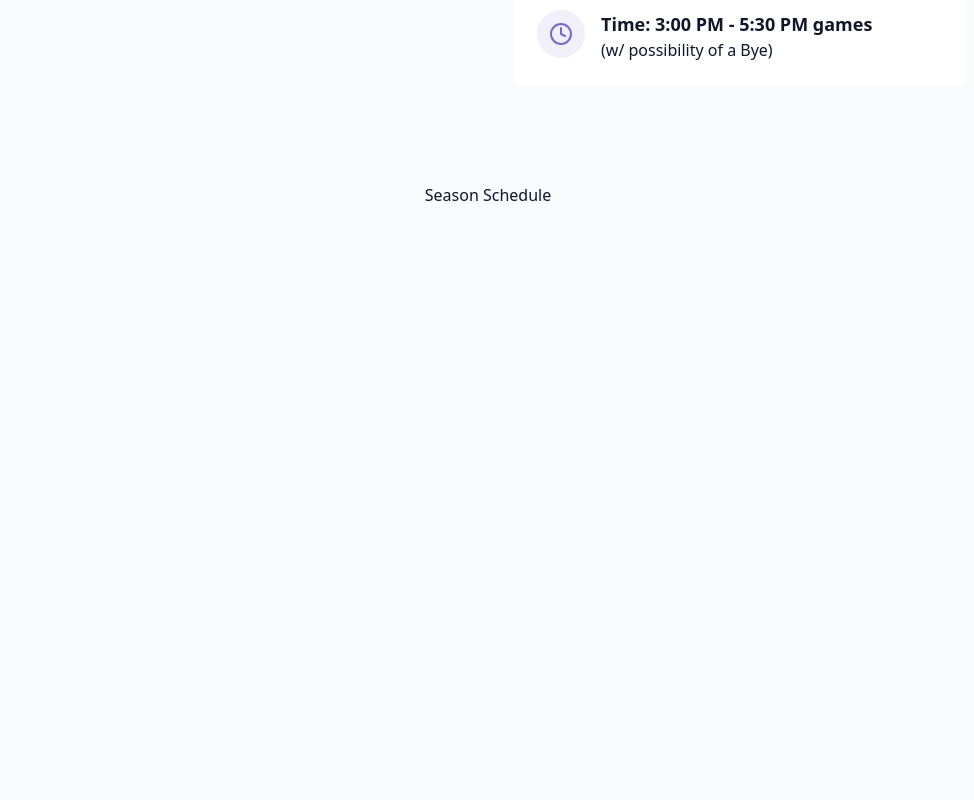
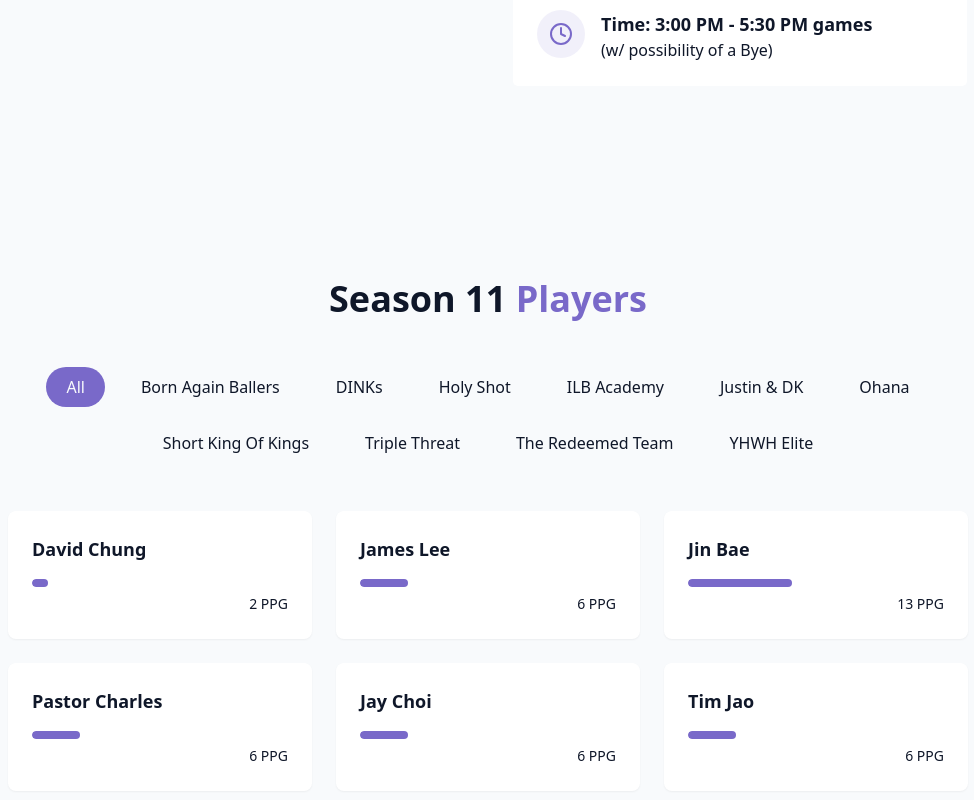
Before and after one commit to DevDave0/tapla-ball11, a React (Vite) app: page / in a window 1280 px wide. Shown: the part 1970-2770 px from the top of the page, without its empty margins (152-1126 px from the left). Before the commit the page ends 2177 px from the top, so only its background shows below. Built offline with nearby package versions, Linux system fonts and the light colour scheme.

Commit message:
roster and teams

```diff
--- a/src/components/Navbar.jsx
+++ b/src/components/Navbar.jsx
@@ -6,9 +6,9 @@ import { Menu, X } from "lucide-react";
 const navItems = [
     {name: "Home", href: "#hero"},
     {name: "Overview", href: "#about"},
+    {name: "Teams & Players", href: "#roster"},
     {name: "Stats", href: "#stats"},
     {name: "Schedule", href: "#schedule"},
-    {name: "Roster", href: "#roster"},
 ]
 
 export const Navbar = () => {
--- a/src/components/RosterSection.jsx
+++ b/src/components/RosterSection.jsx
@@ -1,8 +1,116 @@
+import { useState } from "react";
+import { cn } from "../lib/utils";
 
 
+const roster = [
+    //Holy Shot
+    {name: "David Chung", PPG: 2, teamName: "Holy Shot"},
+    {name: "James Lee", PPG: 6, teamName: "Holy Shot"},
+
+    //The Redeemed Team
+    {name: "Jin Bae", PPG: 13, teamName: "The Redeemed Team"},
+    {name: "Pastor Charles", PPG: 6, teamName: "The Redeemed Team"},
+    {name: "Jay Choi", PPG: 6, teamName: "The Redeemed Team"},
+
+    //Ohana
+    {name: "Tim Jao", PPG: 6, teamName: "Ohana"},
+    {name: "Chris Lee", PPG: 6, teamName: "Ohana"},
+
+    //Triple Threats
+    {name: "Joon Jang", PPG: 6, teamName: "Triple Threat"},
+    {name: "Jinwon", PPG: 6, teamName: "Triple Threat"},
+
+    //Born Again Ballers
+    {name: "Mo", PPG: 6, teamName: "Born Again Ballers"},
+    {name: "Jon Shen", PPG: 6, teamName: "Born Again Ballers"},
+
+    //YHWH Elite
+    {name: "Josh Chung", PPG: 6, teamName: "YHWH Elite"},
+    {name: "Daniel Choi", PPG: 6, teamName: "YHWH Elite"},
+
+    //ILB Academy
+    {name: "Jeremiah Su", PPG: 21.2, teamName: "ILB Academy"},
+    {name: "Rylan Morio", PPG: 6, teamName: "ILB Academy"},
+
+    //Short King of Kings
+    {name: "Alex Chi", PPG: 6, teamName: "Short King of Kings"},
+    {name: "Doulos Kun", PPG: 6, teamName: "Short King of Kings"},
+
+    //DINKs
+    {name: "Jay Won Choi", PPG: 6, teamName: "DINKs"},
+    {name: "Max Lee", PPG: 6, teamName: "DINKs"},
+
+    //Justin & DK
+    {name: "Justin Son", PPG: 6, teamName: "Justin & DK"},
+    {name: "Daniel Kim", PPG: 6, teamName: "Justin & DK"},
+
+
+];
+
+const teams = [
+    "all",
+    "Born Again Ballers",
+    "DINKs",
+    "Holy Shot",
+    "ILB Academy",
+    "Justin & DK",
+    "Ohana",
+    "Short King of Kings",
+    "Triple Threat",
+    "The Redeemed Team",
+    "YHWH Elite",
+];
 
 export const RosterSection = () => {
-    return (<div>
-        roster section
-    </div>)
-}
+
+    const [activeTeam, setActiveTeam] = useState("all");
+
+    const filteredPlayers = roster.filter((team) => activeTeam === "all" || team.teamName === activeTeam);
+
+    return (
+    <section id="roster" className="py-24 px-4 relative bg-secondary/30">
+        <div className="container mx-auto max-w-5xl">
+            <h2 className="text-3xl md:text-4xl font-bold mb-12 text-center">
+                Season 11<span className="text-primary"> Players</span>
+            </h2>
+
+            <div className="flex flex-wrap justify-center gap-4 mb-12">
+                {teams.map((team, key) => (
+                    <button
+                        key={key}
+                        className={cn("px-5 py-2 rounded-full transition-colors duration-300 capitalize",
+                            activeTeam === team ? "bg-primary text-primary-foreground" : "bg-secondary/70 text-foreground hover:bg-secondary"
+                        )}
+                        onClick={() => setActiveTeam(team)}
+                        >
+                        {team}
+                    </button>
+                ))}
+            </div>
+
+            <div className="grid grid-cols-1 sm:grid-cols-2 lg:grid-cols-3 gap-6">
+                {filteredPlayers.map((team, key) => (
+                    <div key={key} className="bg-card p-6 rounded-lg shadow-xs card-hover">
+                        <div className="text-left mb-4">
+                            <h3 className="font-semibold text-lg">
+                                {team.name}
+                            </h3>
+                        </div>
+
+                        <div className="w-full bg-secondary/50 h-2 rounded-full overflow-hidden">
+                            <div
+                                className="bg-primary h-2 rounded-full origin-left animate-[grow_1.5s_ease-out]"
+                                style={{width: team.PPG + "vh"}}/>
+                        </div>
+
+                        <div className="text-right mt-1">
+                            <span className="text-sm text-muted-foreground">{team.PPG} PPG</span>
+                        </div>
+                    </div>
+                ))}
+            </div>
+        </div>
+
+    </section>
+    );
+};
--- a/src/pages/Home.jsx
+++ b/src/pages/Home.jsx
@@ -4,6 +4,7 @@ import { Navbar } from "../components/Navbar"
 import { HeroSection } from "../components/HeroSection"
 import { Schedule } from "../components/Schedule"
 import { AboutSection } from "../components/AboutSection"
+import { RosterSection } from "../components/RosterSection"
 
 export const Home = () => {
     return <div className="min-h-screen bg-background text-foreground overflow-x-hidden">
@@ -18,6 +19,7 @@ export const Home = () => {
         <main>
             <HeroSection />
             <AboutSection />
+            <RosterSection />
             <Schedule />
         </main>
 
```
